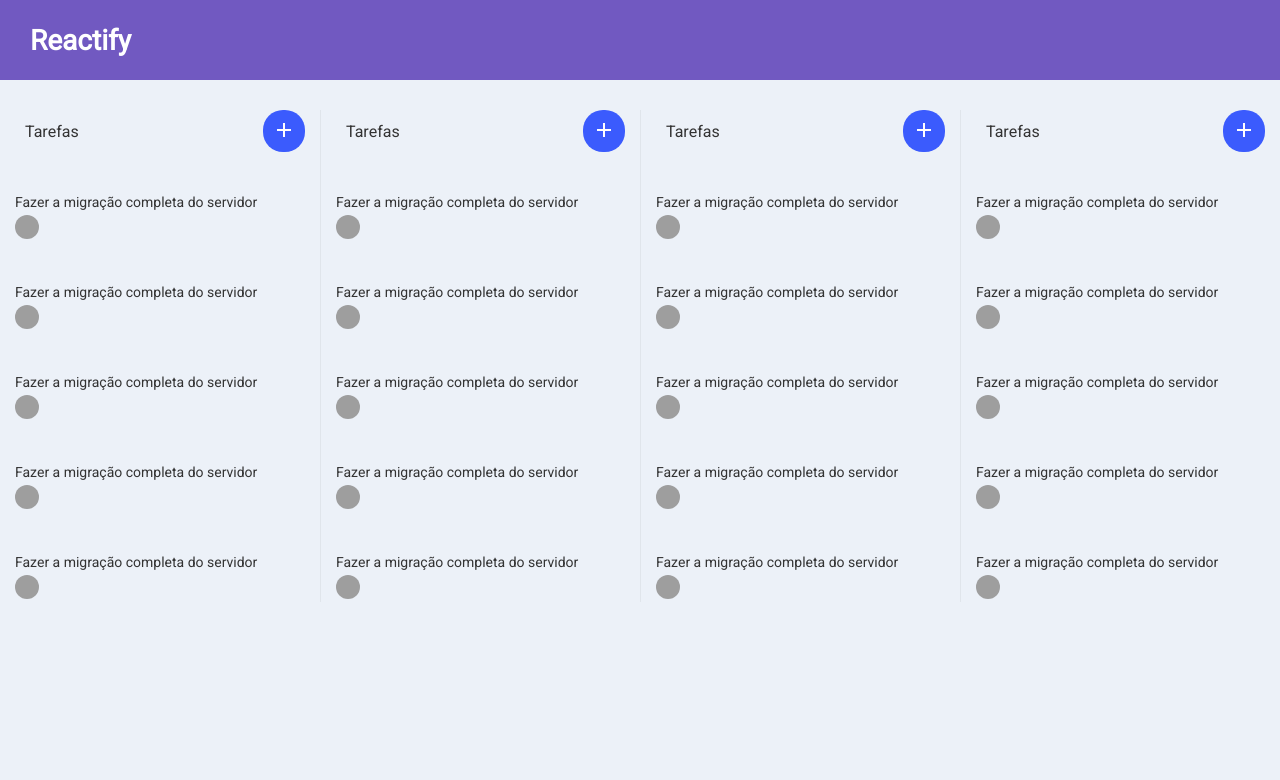
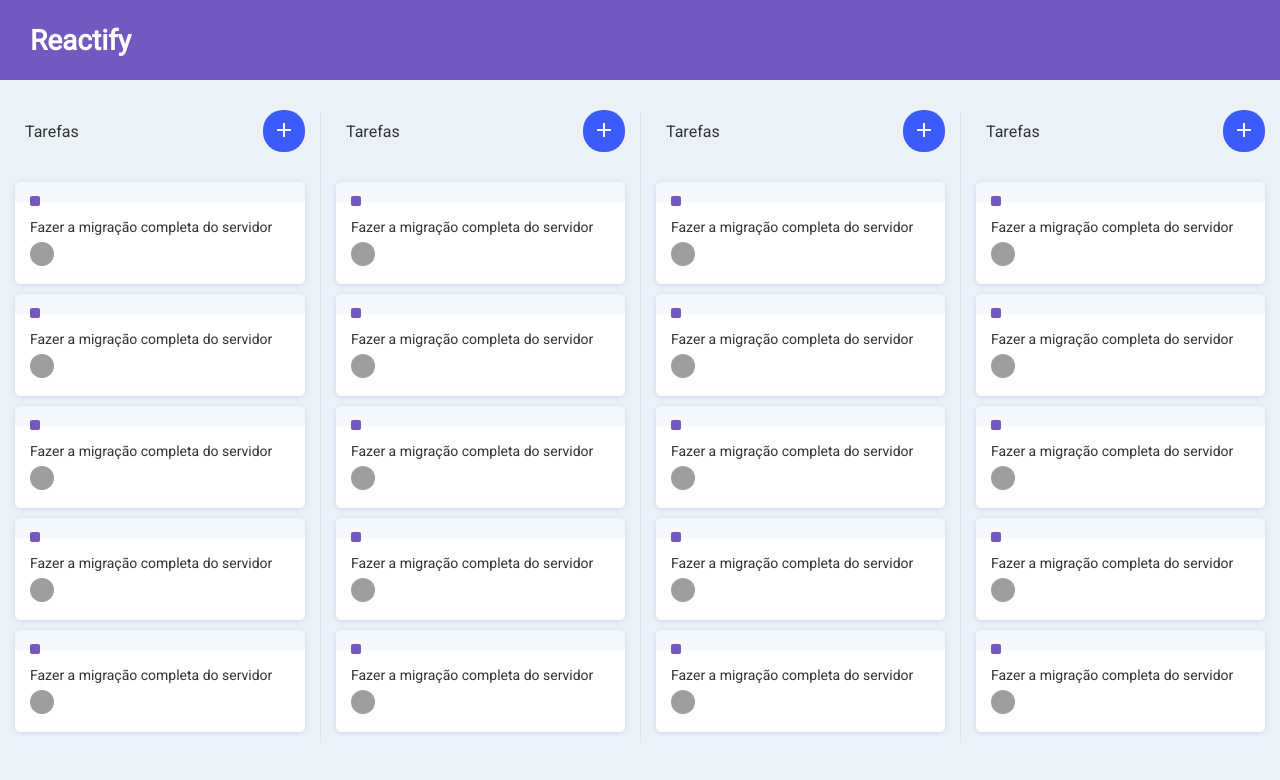
Before and after one commit to thiagopaiva99/reactify, a React (Create React App) app: page / in a window 1280 px wide. Shown: the top 780 px of the page. Built offline with nearby package versions, Linux system fonts and the light colour scheme; grey boxes are pictures that could not be loaded.

Commit message:
Finishing the card styles

```diff
--- a/src/components/Card/styles.js
+++ b/src/components/Card/styles.js
@@ -1,6 +1,26 @@
 import styled from 'styled-components';
 
 export const Container = styled.div`
+  position: relative;
+  background: #fff;
+  border-radius: 5px;
+  margin-bottom: 10px;
+  padding: 15px;
+  box-shadow: 0 1px 4px 0 rgba(192, 208, 230, 0.8);
+  border-top: 20px solid rgba(230, 236, 245, 0.4);
+  cursor: grab;
+
+  header {
+    position: absolute;
+    top: -22px;
+    left: 15px;
+  }
+
+  p {
+    font-weight: 500;
+    line-height: 20px;
+  }
+
   img {
       width: 24px;
       height: 24px;
@@ -10,5 +30,9 @@
 `;
 
 export const Label = styled.span`
-
+  border-radius: 2px;
+  width: 10px;
+  height: 10px;
+  display: inline-block;
+  background: ${props => props.color}
 `
--- a/src/components/List/styles.js
+++ b/src/components/List/styles.js
@@ -30,4 +30,8 @@
         border: 0;
       }
   }
+
+  ul {
+      margin-top: 30px;
+  }
 `;
```
